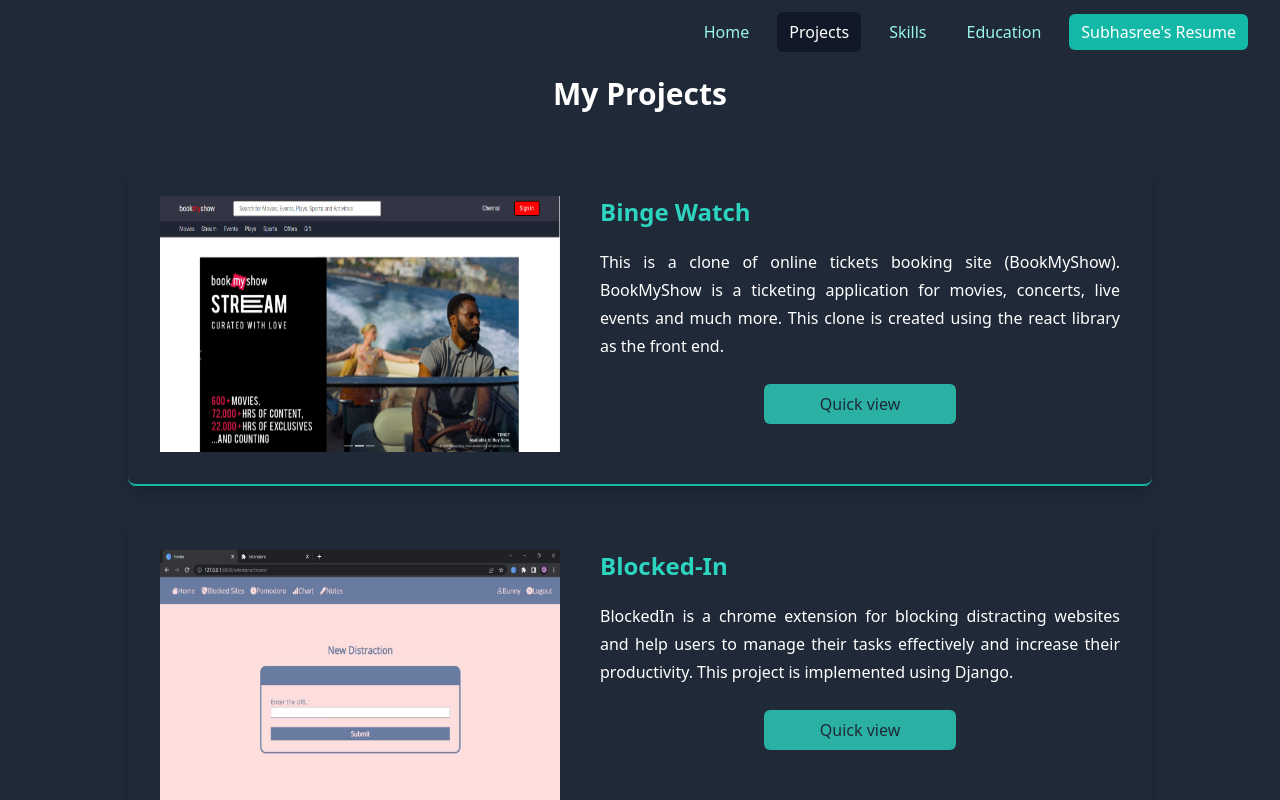
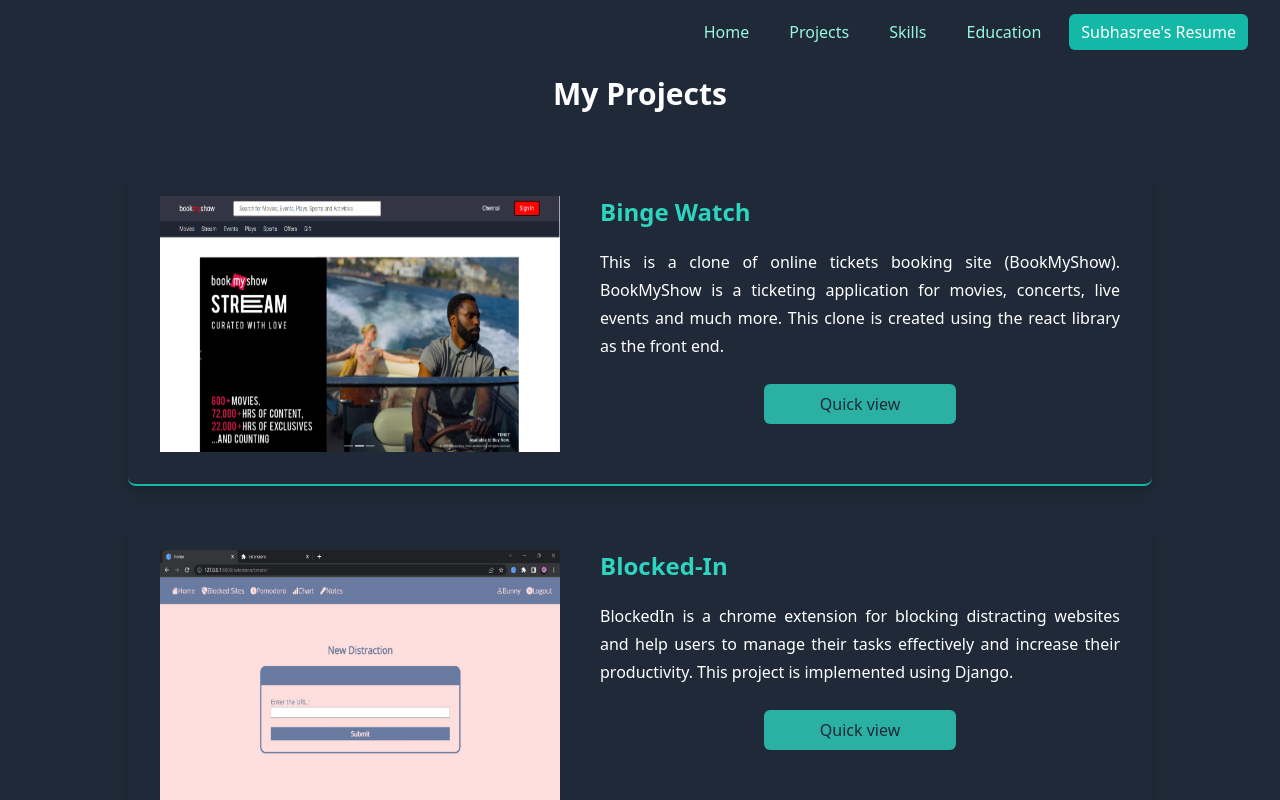
Before and after one commit to subhasree2/Portfolio, a Next.js app: page /projects in a window 1280 px wide. Shown: the top 800 px of the page. Built offline with nearby package versions, Linux system fonts and the light colour scheme.

Commit message:
Added changes

```diff
--- a/components/Navbar.tsx
+++ b/components/Navbar.tsx
@@ -3,7 +3,7 @@
 
 const navigation = [
     { name: 'Home', href: '/', current: true },
-    { name: 'Projects', href: '/projects', current: false },
+    { name: 'Projects', href: '/Projects', current: false },
     { name: 'Skills', href: '/skills', current: false },
     { name: 'Education', href: '/education', current: false },
 ]
--- a/pages/projects.tsx
+++ b/pages/projects.tsx
@@ -8,8 +8,6 @@
     const [Content, setContent] = useState({});
 
     function Open(project: {}) {
-        console.log(project);
-
         setShowModal(true);
         setContent({
             id: project["id"],
@@ -35,7 +33,7 @@
                     <div className="container px-5 mx-auto lg:pt-12 lg:px-32">
                         {ProjectsData.map((project) => {
                             return (
-                                <div className="rounded-lg border-teal-500 border-b-2 mb-8 p-7 shadow-lg hover:border-2 hover:bg-gray-700 hover:border-none hover:cursor-pointer">
+                                <div className="rounded-lg border-teal-500 border-b-2 mb-8 p-7 shadow-lg hover:border-2 hover:bg-gray-700 hover:border-none hover:cursor-pointer" key={project.id}>
                                     <div className="p-1 lg:flex">
                                         <img alt="gallery" src={project.img} className="w-200 h-64" width={400} height={100} />
                                         <div className="flex-row text-white pl-10">
```
